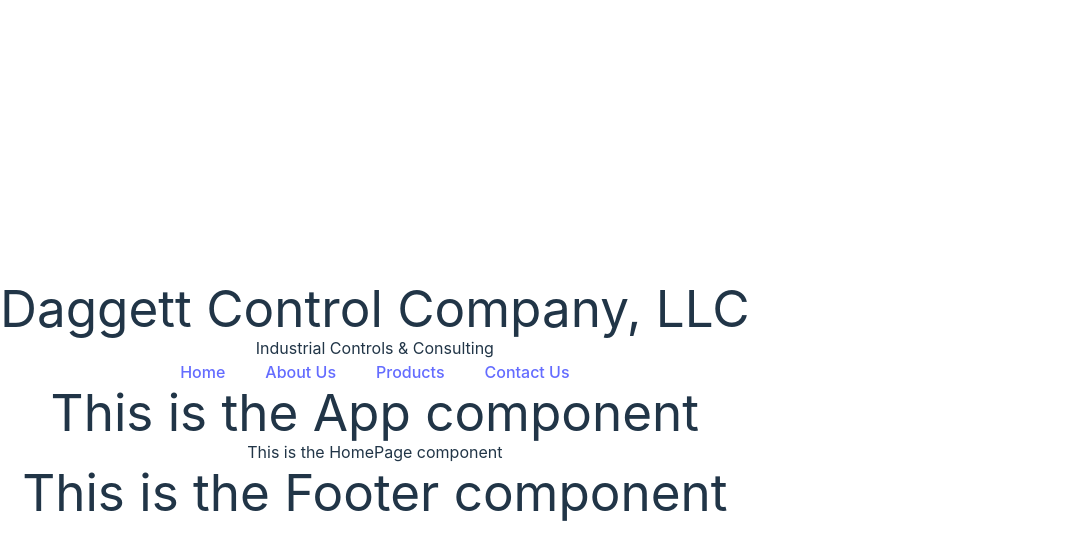
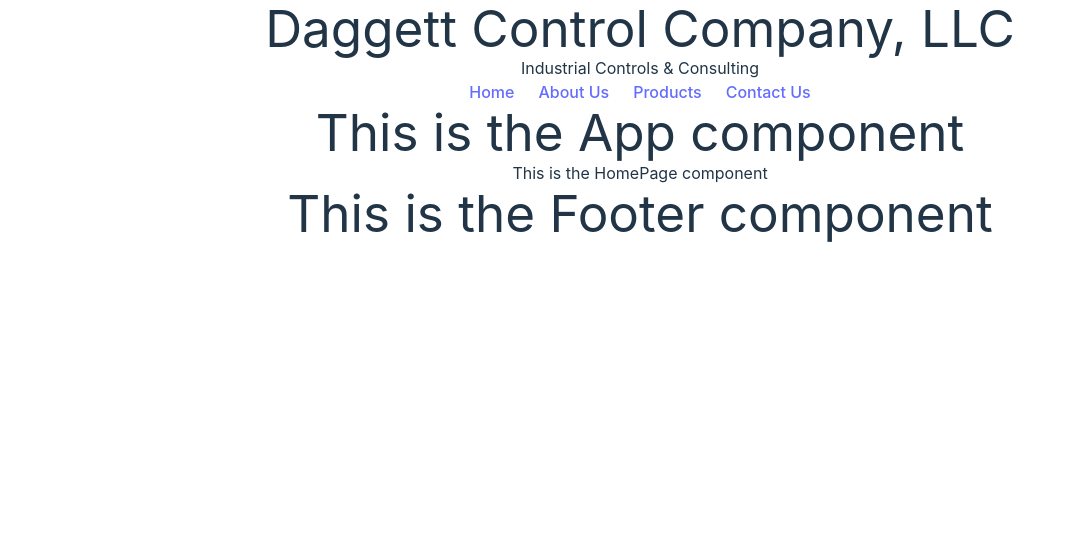
Before and after one commit to mikedavissoftware/daggett-control-website, a React (Vite) app in the folder client/: page / in a window 1280 px wide. Shown: the top 560 px of the page, without its empty margins (0-1071 px from the left). Built offline with nearby package versions, Linux system fonts and the light colour scheme.

Commit message:
fiddling with tailwind

```diff
--- a/client/src/index.css
+++ b/client/src/index.css
@@ -4,7 +4,7 @@
 
 @layer base {
   nav > a {
-    @apply mx-5
+    @apply mx-3
   }
 }
 
@@ -34,8 +34,10 @@ a:hover {
 }
 
 body {
-  display: flex;
+  /* display: flex; */
   place-items: center;
+  margin-left: auto;
+  margin-right: auto;
   min-width: 320px;
   min-height: 100vh;
   text-align: center;
```
Also changed, not shown: 1 other file (tests, documents, lock files or other folders).
